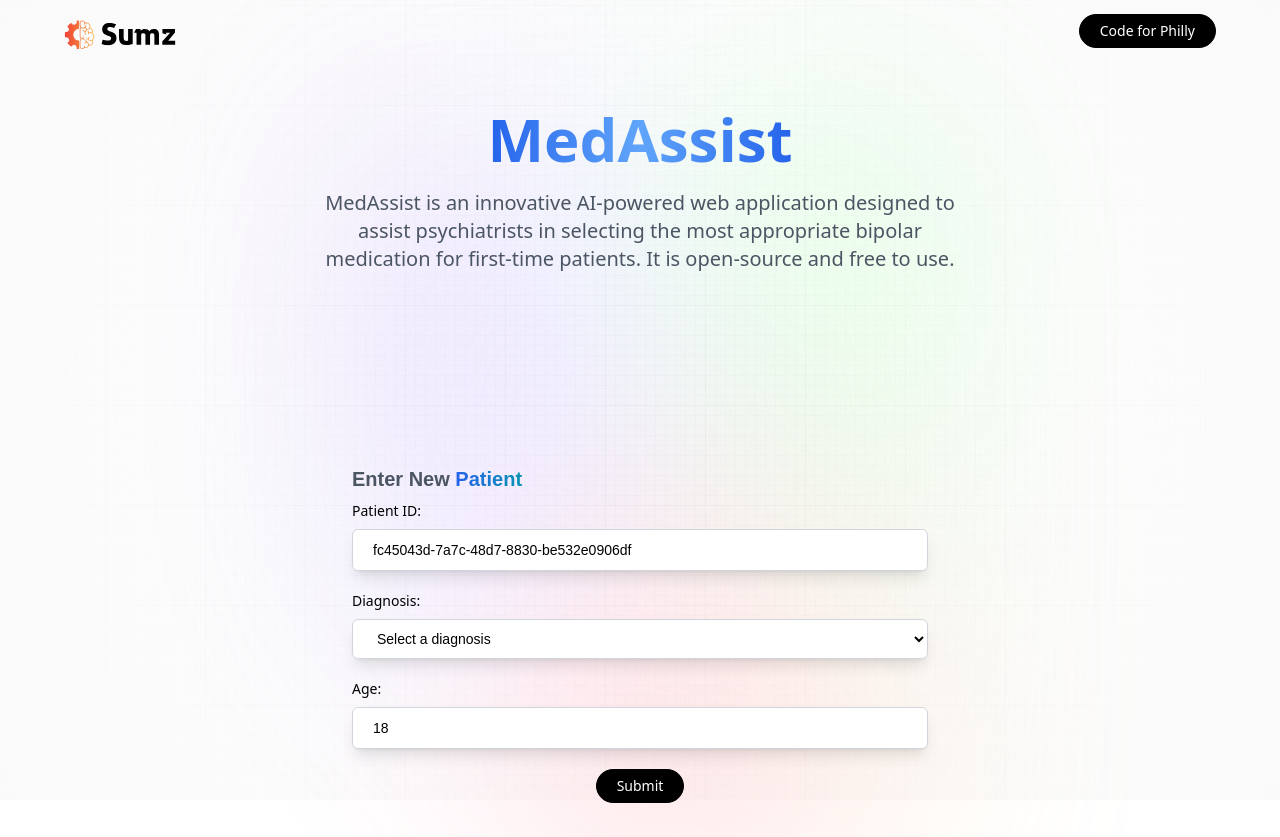
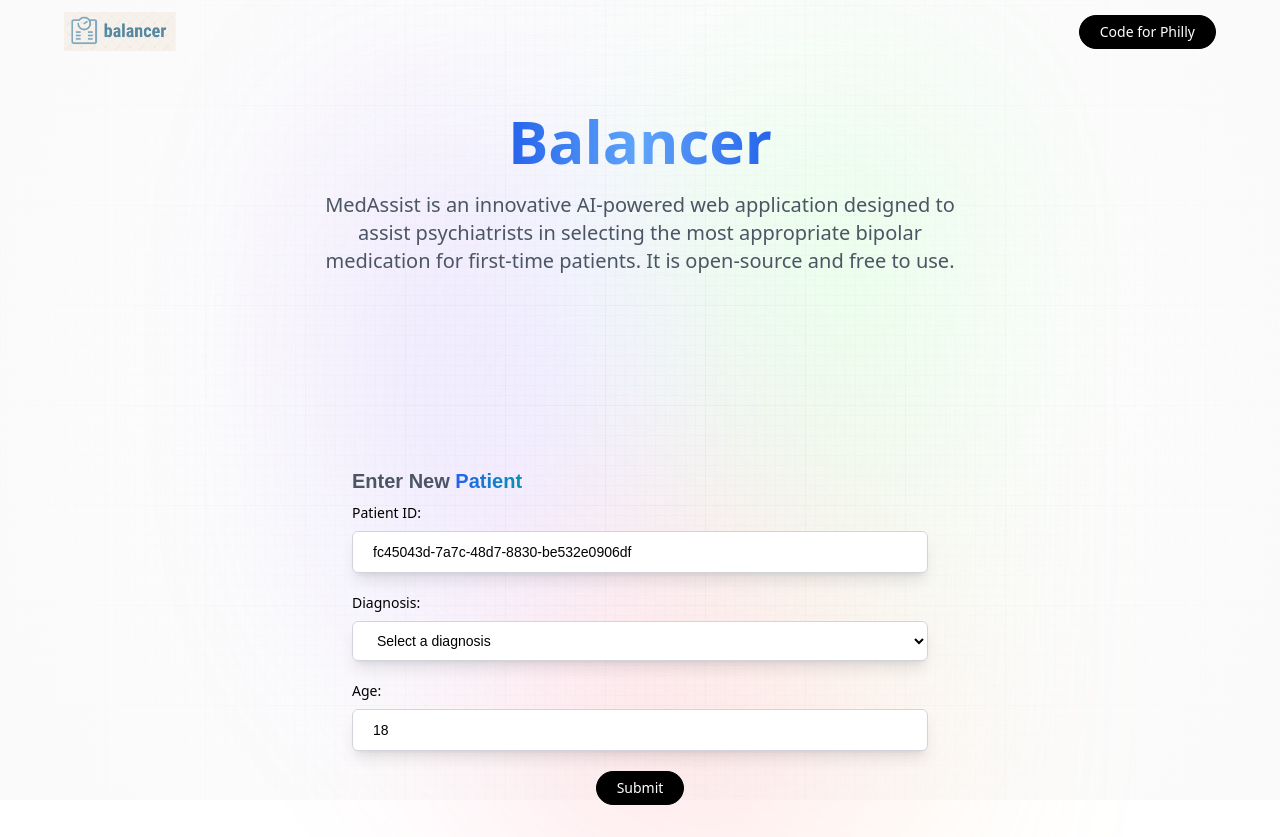
Before and after one commit to taichan03/MedAssist, a React (Vite) app in the folder MedAssist/: page / in a window 1280 px wide. Built offline with nearby package versions, Linux system fonts and the light colour scheme; a web font is replaced by a local one.

Commit message:
new logo and header

```diff
--- a/MedAssist/src/components/Header.tsx
+++ b/MedAssist/src/components/Header.tsx
@@ -1,4 +1,4 @@
-import logo from "../assets/logo.svg";
+import logo from "../assets/balancer.png";
 
 const Header = () => {
   return (
@@ -16,7 +16,7 @@ const Header = () => {
 
       <h1 className="head_text">
         {/* AI-powered Bipolar Medication: <br className="max-md:hidden" /> */}
-        <span className="orange_gradient">MedAssist</span>
+        <span className="orange_gradient">Balancer</span>
       </h1>
       <h2 className="desc">
         MedAssist is an innovative AI-powered web application designed to assist
```
Also changed, not shown: MedAssist/src/assets/balancer.png (added).
